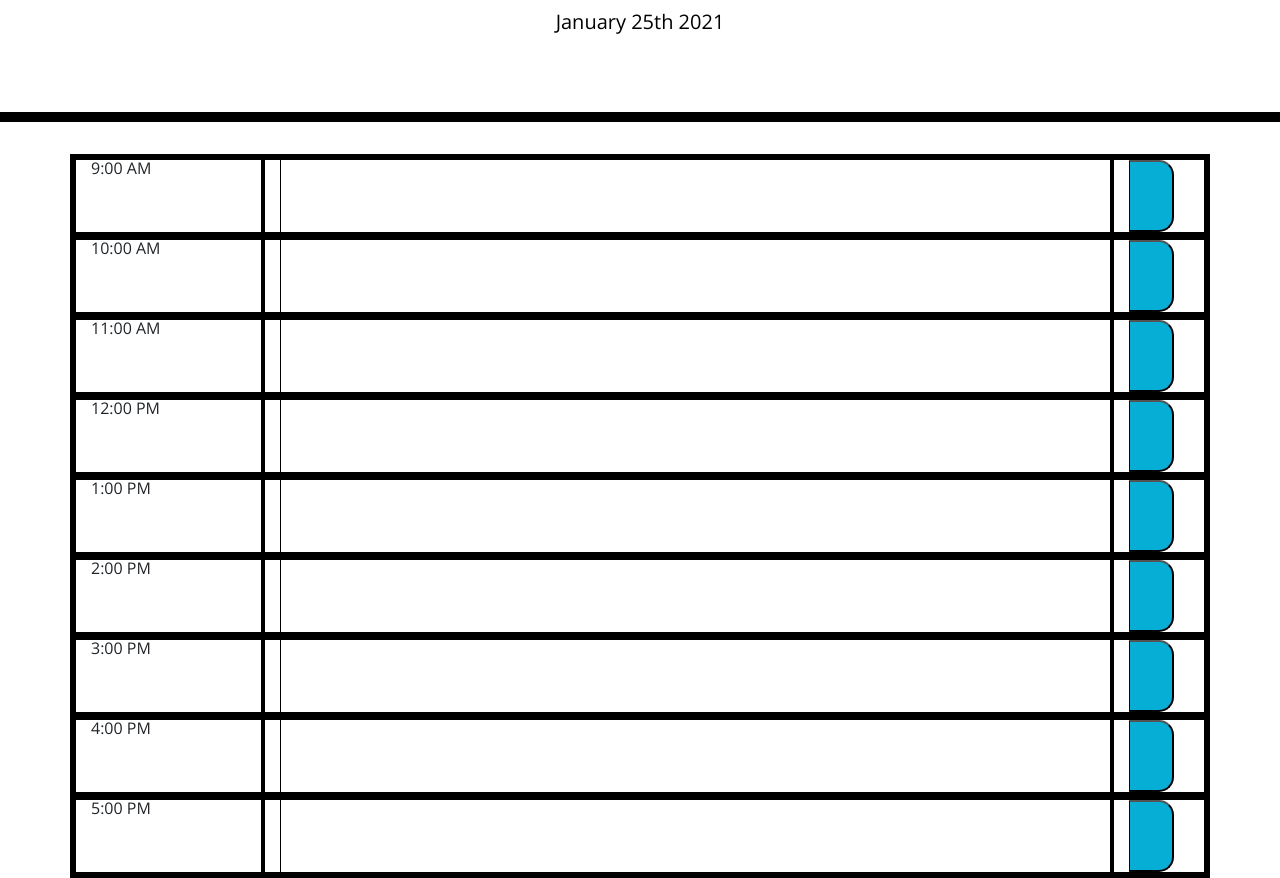
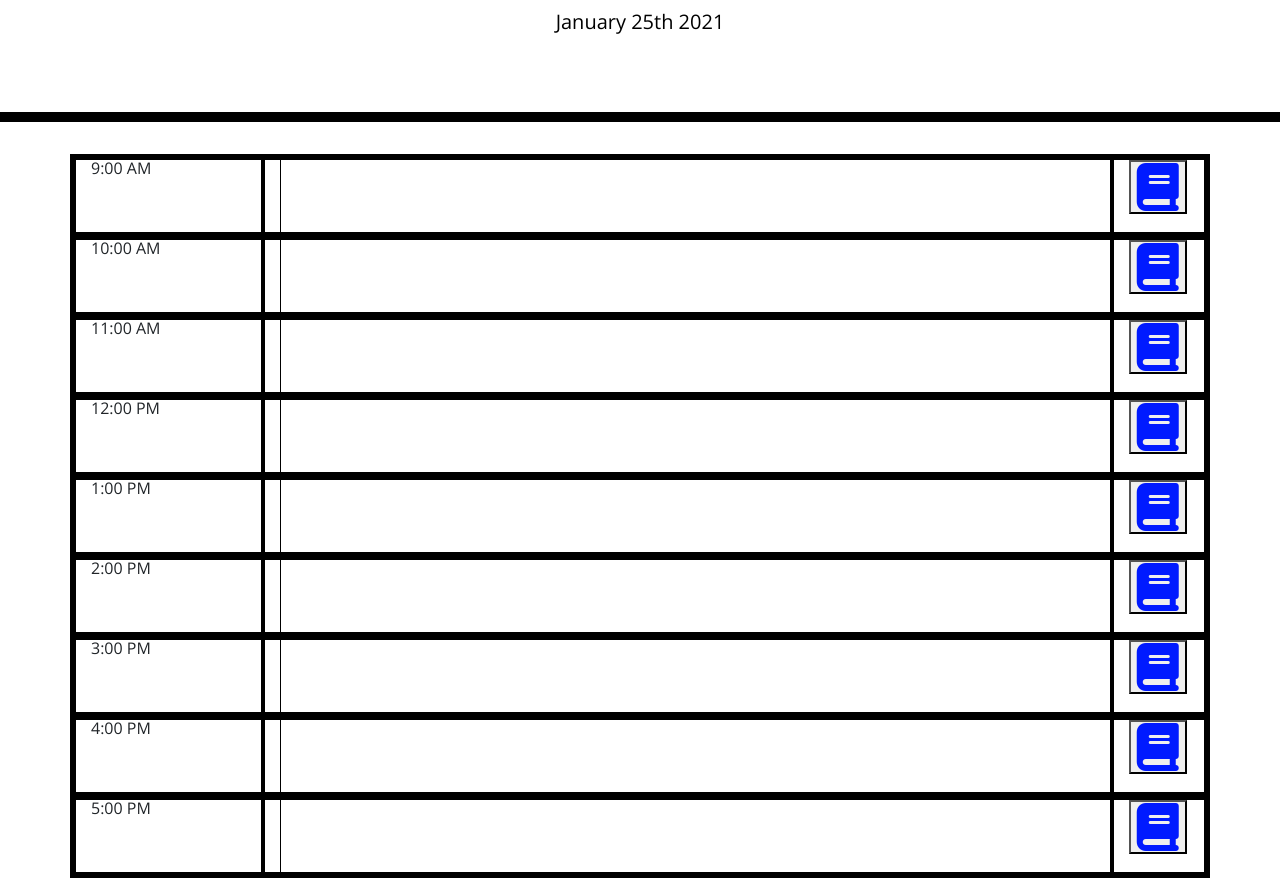
Before and after one commit to chorvick/workdayscheduler, a plain HTML site: page index.html in a window 1280 px wide. Shown: the part 182-1060 px from the top of the page. Drawn offline with nearby package versions, Linux system fonts and the light colour scheme.

Commit message:
added font awesome link and used for save buttons

```diff
--- a/assets/script.js
+++ b/assets/script.js
@@ -1,5 +1,6 @@
 ///js file most action will take place here
 //// make an object called day which will store the text the user inputs
+
 var day = {
     "9": "",
     "10": "",
--- a/assets/style.css
+++ b/assets/style.css
@@ -58,6 +58,9 @@ textarea {
   color: white;
 }
 
+/*/  commented out default css that we started with for the button for now
+since i put font awesome buttons for save buttons
+
 .saveBtn {
   border-left: 1px solid black;
   border-top-right-radius: 15px;
@@ -67,7 +70,7 @@ textarea {
   height: 100%;
   width: 75%;
 }
-
+/*/
 .saveBtn i:hover {
   font-size: 20px;
   transition: all 0.3s ease-in-out;
--- a/index.html
+++ b/index.html
@@ -12,6 +12,10 @@
     <link rel="stylesheet" href="assets/style.css" />
     <script src="https://cdnjs.cloudflare.com/ajax/libs/jquery/3.2.1/jquery.min.js"></script>
     <script src="https://cdnjs.cloudflare.com/ajax/libs/moment.js/2.24.0/moment.min.js"></script>
+    <!-- added link to font awesome below-->
+
+
+    <script src="https://kit.fontawesome.com/a076d05399.js"></script>
     <title>Work Day Scheduler</title>
 </head>
 
@@ -31,47 +35,56 @@
             and id tag with btnx where x is the number of the hour equal to the button
         this is letting me pull and store in js file  -->
             <div class="col-md-9"><textarea class="area9 col-md-12" id="area9"></textarea> </div>
-            <div class="col-md-1"><button class="saveBtn" id="btn9" type="button"></button></div>
+            <div class="col-md-1"><button class="saveBtn" id="btn9" type="button"><i class="fas fa-book"
+                style="font-size:48px;color:rgb(0, 26, 255)"></i></button></div>
         </div>
         <div class="row" class="time10">
             <div class="col-md-2">10:00 AM</div>
             <div class="col-md-9"><textarea class="area10 col-md-12" id="area10"></textarea></div>
-            <div class="col-md-1"><button class="saveBtn" id="btn10" type="button"></button></div>
+            <div class="col-md-1"><button class="saveBtn" id="btn10" type="button"><i class="fas fa-book"
+                style="font-size:48px;color:rgb(0, 26, 255)"></i></button></div>
         </div>
         <div class="row" class="time11">
             <div class="col-md-2">11:00 AM</div>
             <div class="col-md-9"><textarea class="area11 col-md-12" id="area11"></textarea> </div>
-            <div class="col-md-1"><button class="saveBtn" id="btn11" type="button"></button></div>
+            <div class="col-md-1"><button class="saveBtn" id="btn11" type="button"><i class="fas fa-book"
+                style="font-size:48px;color:rgb(0, 26, 255)"></i></button></div>
         </div>
         <div class="row" class="time12">
             <div class="col-md-2">12:00 PM</div>
             <div class="col-md-9"><textarea class="area12 col-md-12" id="area12"></textarea> </div>
-            <div class="col-md-1"><button class="saveBtn" id="btn12" type="button"></button></div>
+            <div class="col-md-1"><button class="saveBtn" id="btn12" type="button"><i class="fas fa-book"
+                style="font-size:48px;color:rgb(0, 26, 255)"></i></button></div>
         </div>
         <div class="row" class="time1">
             <div class="col-md-2">1:00 PM</div>
             <div class="col-md-9"><textarea class="area1 col-md-12" id="area1"></textarea> </div>
-            <div class="col-md-1"><button class="saveBtn" id="btn1" type="button"></button></div>
+            <div class="col-md-1"><button class="saveBtn" id="btn1" type="button"><i class="fas fa-book"
+                style="font-size:48px;color:rgb(0, 26, 255)"></i></button></div>
         </div>
         <div class="row" class="time2">
             <div class="col-md-2">2:00 PM</div>
             <div class="col-md-9"><textarea class="area2 col-md-12" id="area2"></textarea> </div>
-            <div class="col-md-1"><button class="saveBtn" id="btn2" type="button"></button></div>
+            <div class="col-md-1"><button class="saveBtn" id="btn2" type="button"><i class="fas fa-book"
+                style="font-size:48px;color:rgb(0, 26, 255)"></i></button></div>
         </div>
         <div class="row" class="time3">
             <div class="col-md-2">3:00 PM</div>
             <div class="col-md-9"><textarea class="area3 col-md-12" id="area3"></textarea> </div>
-            <div class="col-md-1"><button class="saveBtn" id="btn3" type="button"></button></div>
+            <div class="col-md-1"><button class="saveBtn" id="btn3" type="button"><i class="fas fa-book"
+                style="font-size:48px;color:rgb(0, 26, 255)"></i></button></div>
         </div>
         <div class="row" class="time4">
             <div class="col-md-2">4:00 PM</div>
             <div class="col-md-9"><textarea class="area4 col-md-12" id="area4"></textarea> </div>
-            <div class="col-md-1"><button class="saveBtn" id="btn4" type="button"></button></div>
+            <div class="col-md-1"><button class="saveBtn" id="btn4" type="button"><i class="fas fa-book"
+                style="font-size:48px;color:rgb(0, 26, 255)"></i></button></div>
         </div>
         <div class="row" class="time5">
             <div class="col-md-2">5:00 PM</div>
             <div class="col-md-9"><textarea class="area5 col-md-12" id="area5"></textarea> </div>
-            <div class="col-md-1"><button class="saveBtn" id="btn5" type="button"></button></div>
+            <div class="col-md-1"><button class="saveBtn" id="btn5" type="button"><i class="fas fa-book"
+                        style="font-size:48px;color:rgb(0, 26, 255)"></i></button></div>
         </div>
     </div>
 
```
